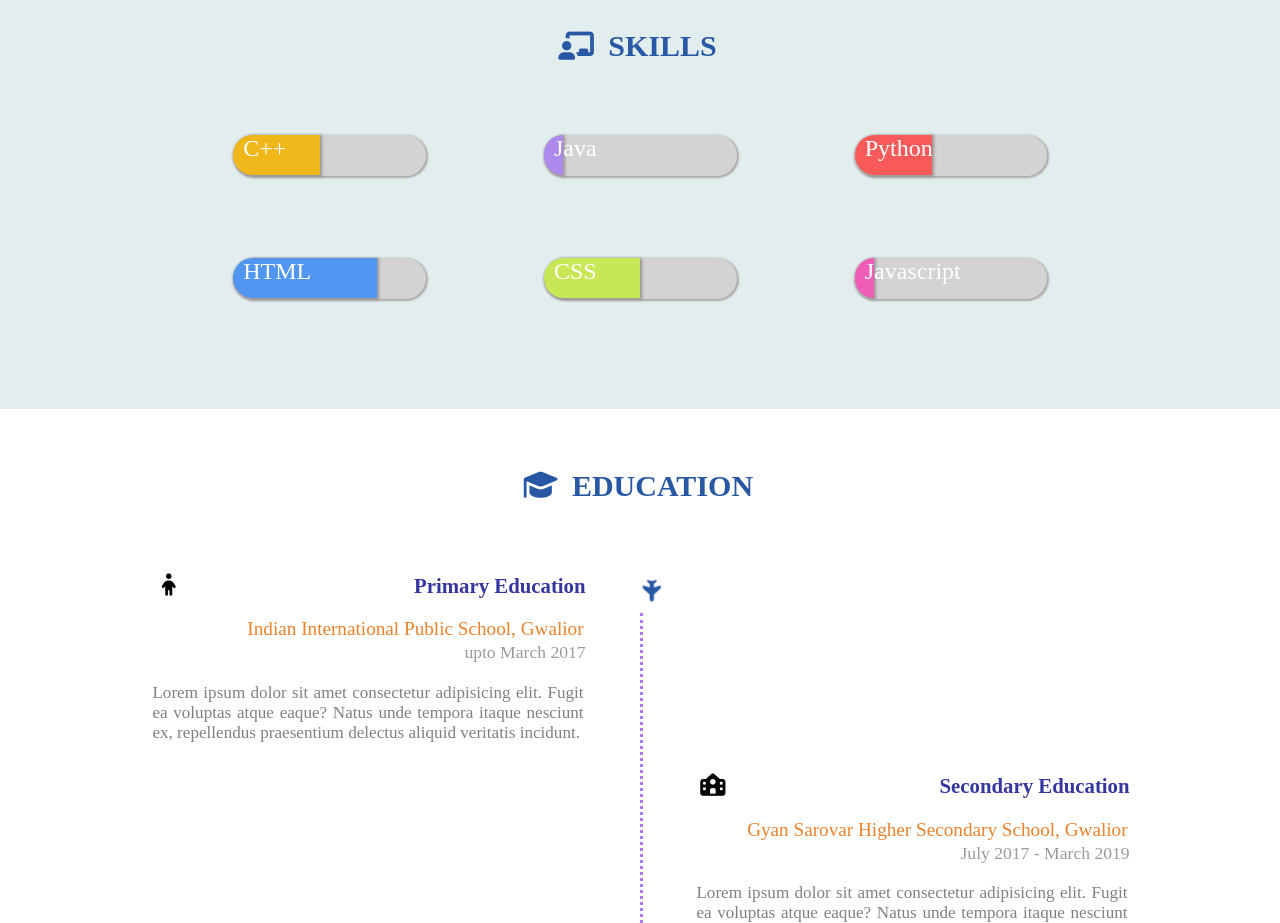
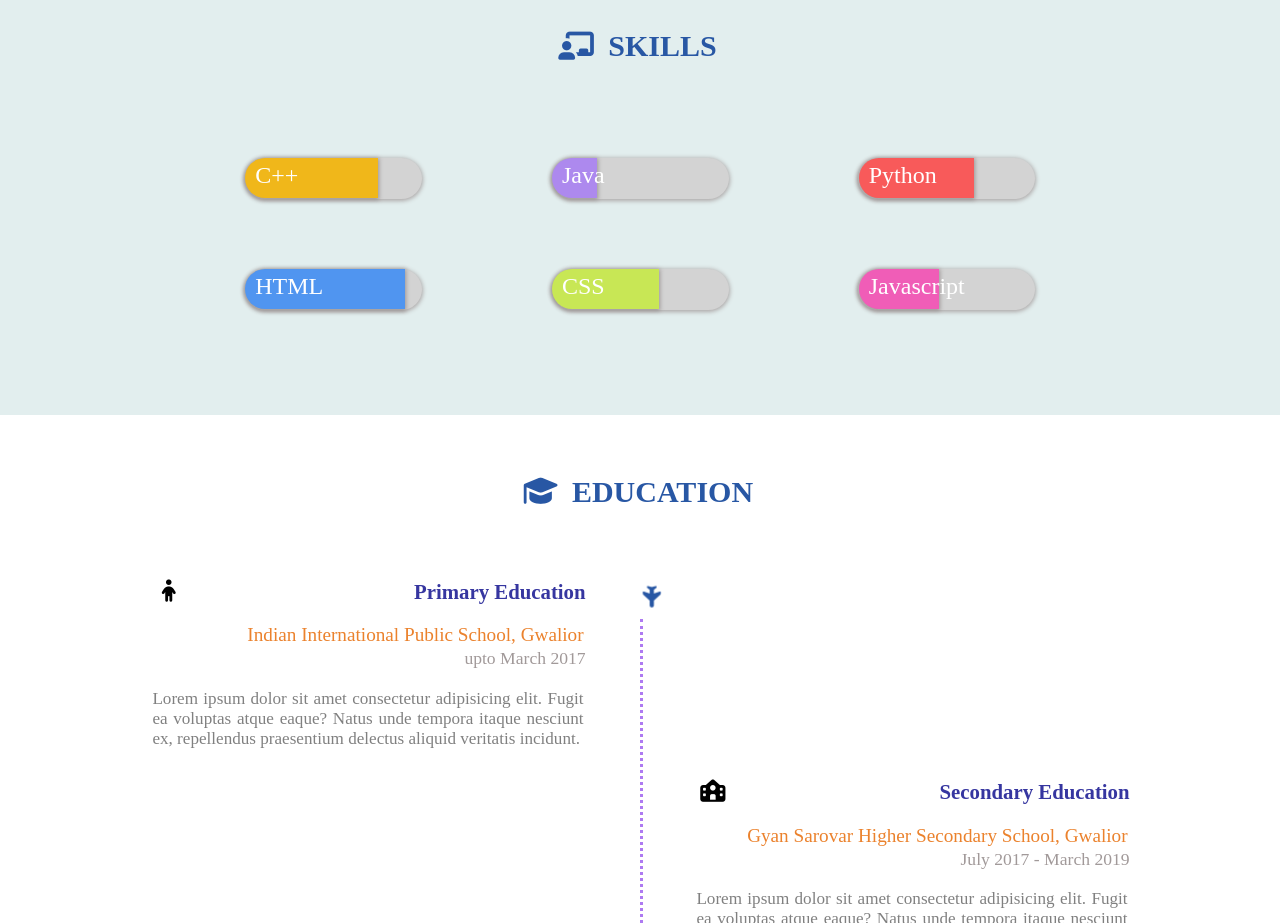
Before and after one commit to Priyanshu054/Portfolio_Website, a plain HTML site: page index.html in a window 1280 px wide. Shown: the part 1140-2063 px from the top of the page. Drawn offline with Linux system fonts and the light colour scheme.

Commit message:
added smooth scrolling and certificates transition

```diff
--- a/index.html
+++ b/index.html
@@ -100,33 +100,33 @@
         <div>
           <div class="skill-sec">
             <div class="skill-display">
-              <div id="cpp">
-                <p>C++</p>
+              <div class="skill-level" id="cpp" style="width: 70%;">
+                C++
               </div>
             </div>
             <div class="skill-display">
-              <div id="java">
-                <p>Java</p>
+              <div class="skill-level" id="java" style="width: 20%;">
+                Java
               </div>
             </div>
             <div class="skill-display">
-              <div id="python">
-                <p>Python</p>
+              <div class="skill-level" id="python" style="width: 60%;">
+                Python
               </div>
             </div>
             <div class="skill-display">
-              <div id="html">
-                <p>HTML</p>
+              <div class="skill-level" id="html" style="width: 85%;">
+                HTML
               </div>
             </div>
             <div class="skill-display">
-              <div id="css">
-                <p>CSS</p>
+              <div class="skill-level" id="css" style="width: 55%;">
+                CSS
               </div>
             </div>
             <div class="skill-display">
-              <div id="javascript">
-                <p>Javascript</p>
+              <div class="skill-level" id="javascript" style="width: 40%;">
+                Javascript
               </div>
             </div>
           </div>
@@ -339,5 +339,6 @@
         </div>
       </section>
     </main>
+    <script src="script.js"></script>
   </body>
 </html>
--- a/style.css
+++ b/style.css
@@ -1,6 +1,10 @@
 body {
   margin: 0px;
   padding: 0px;
+}
+
+html {
+  scroll-behavior: smooth;
 }
 
 /* Background Image */
@@ -121,62 +125,51 @@ section {
   margin-right: 5px;
 }
 .skill-sec {
-  width: 75vw;
+  width: clamp(75vw, 65vw, 65vw);
   height: auto;
   display: flex;
   flex-direction: row;
   justify-content: space-evenly;
   flex-wrap: wrap;
+  margin-bottom: 30px;
 }
 .skill-display {
-  width: 12rem;
+  width: 11rem;
   height: 2.5rem;
-  margin: 12px 45px 70px 45px;
+  margin: 35px 45px;
   padding: 0.5px;
   font-size: 1.5rem;
   color: white;
   background-color: lightgrey;
   border-radius: 1.4rem;
-  box-shadow: 1px 1px 2px 1px rgb(173, 168, 168);
+  box-shadow: 0px 1px 4px 1px rgb(173, 168, 168);
 }
-.skill-display > div {
-  margin-top: px;
-  box-shadow: 1px 1px 3px 1px rgb(155, 149, 149);
+.skill-level {
+  box-shadow: 0px 1px 4px 1px rgb(155, 149, 149);
   border-radius: 1.4rem 0 0 1.4rem;
-}
-.skill-display > div > p {
-  margin: 0px 0px 0px 10px;
+  height: 100%;
+  text-align: left;
+  line-height: 35px;
+  padding-left: 10px;
 }
 
-/* percentage div */
+/* Skill Levels */
 .skill-display #cpp {
-  height: inherit;
-  width: 45%;
   background-color: rgb(240, 183, 26);
 }
 .skill-display #java {
-  height: inherit;
-  width: 10%;
   background-color: rgb(173, 137, 238);
 }
 .skill-display #python {
-  height: inherit;
-  width: 40%;
   background-color: rgb(248, 90, 90);
 }
 .skill-display #html {
-  height: inherit;
-  width: 75%;
   background-color: rgb(80, 149, 240);
 }
 .skill-display #css {
-  height: inherit;
-  width: 50%;
   background-color: rgb(200, 231, 85);
 }
 .skill-display #javascript {
-  height: inherit;
-  width: 10%;
   background-color: rgb(240, 93, 183);
 }
 
@@ -286,7 +279,8 @@ section {
 }
 .certificate_box:hover {
   border: 3px rgb(228, 200, 205) solid;
-  transform: scale(115%);
+  transform: scale(110%);
+  transition: ease-in-out 0.5s;
 }
 
 /* Portfolio Section */
@@ -405,7 +399,7 @@ textarea {
     margin-top: 30px;
   }
   #submit-button {
-    margin-left: 25% !important;
+    margin-left: 30% !important;
   }
   .container {
     width: 95% !important;
```
